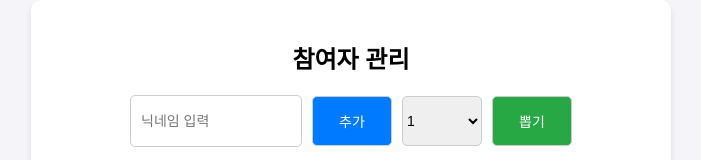
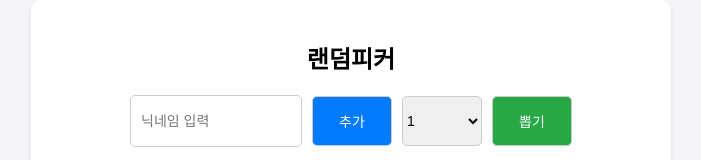
Before and after one commit to slashblank/Random-Picker, a plain HTML site: page index.html in a window 1280 px wide. Shown: the top 160 px of the page, without its empty margins (289-990 px from the left). Drawn offline with Linux system fonts and the light colour scheme.

Commit message:
Update index.html

```diff
--- a/index.html
+++ b/index.html
@@ -180,7 +180,7 @@
 </head>
 <body>
     <div id="app">
-        <h2>참여자 관리</h2>
+        <h2>랜덤피커</h2>
         <div class="input-row">
             <input type="text" id="nickname" placeholder="닉네임 입력">
             <button id="add-participant" class="primary-btn">추가</button>
```
